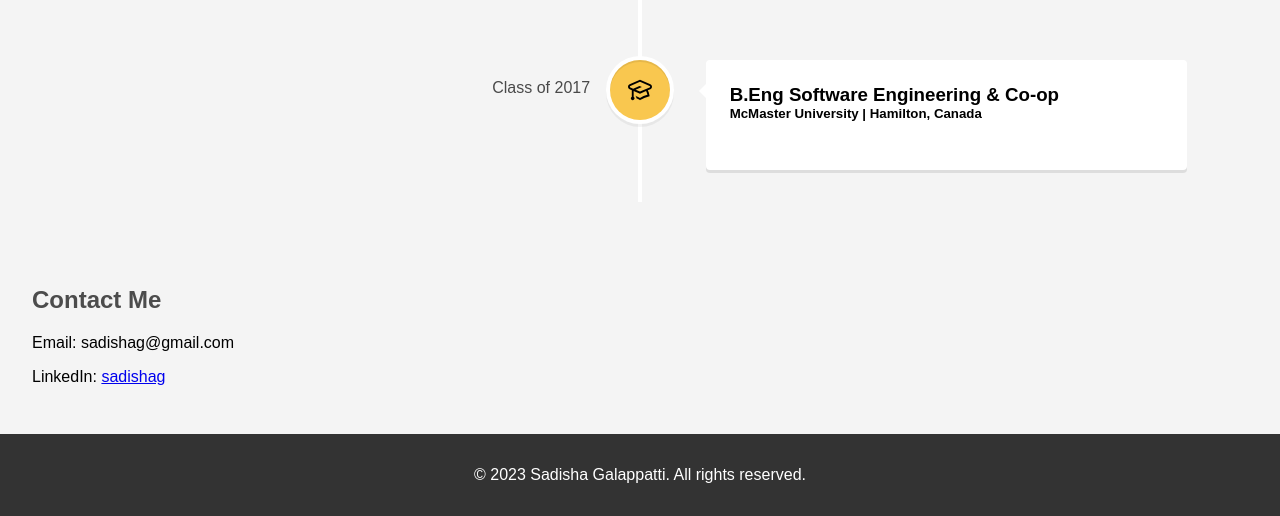
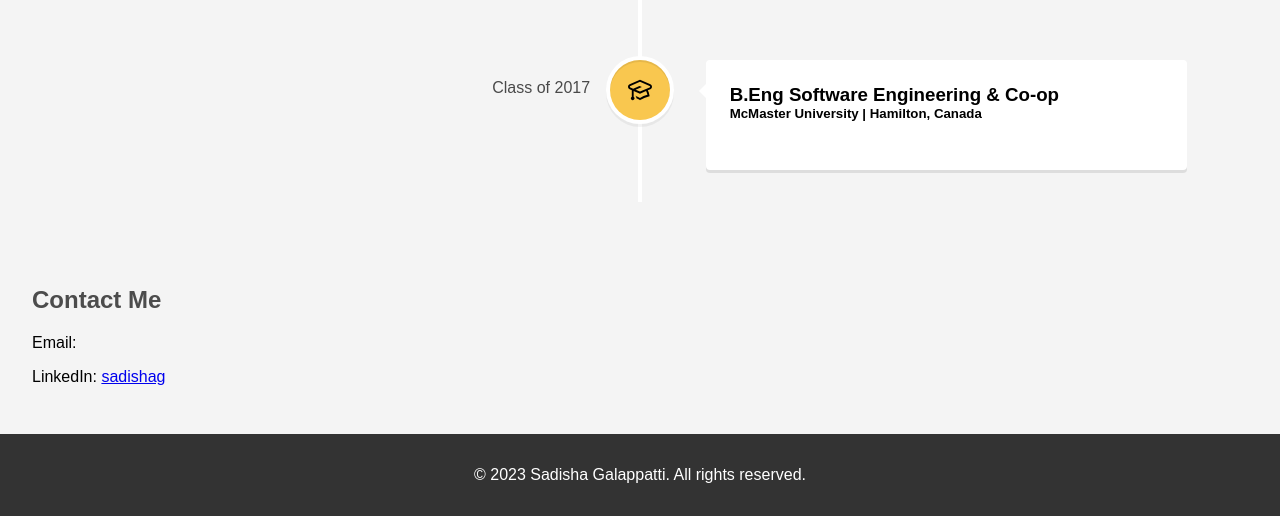
Before and after one commit to sadishag/dev-sadishagalappatti-site, a React (Vite) app: page / in a window 1280 px wide. Shown: the part 2388-2904 px from the top of the page. Built offline with nearby package versions, Linux system fonts and the light colour scheme.

Commit message:
removing email

```diff
--- a/src/components/Section/Section.jsx
+++ b/src/components/Section/Section.jsx
@@ -12,7 +12,7 @@ const Section = () => {
       <Timeline timelineElements={timelineElements} />
       <section id="contact">
         <h2>Contact Me</h2>
-        <p>Email: sadishag@gmail.com</p>
+        <p>Email: </p>
         <p>
           LinkedIn:{" "}
           <a
--- a/vite.config.js
+++ b/vite.config.js
@@ -5,5 +5,5 @@ import svgr from "vite-plugin-svgr";
 // https://vitejs.dev/config/
 export default defineConfig({
   plugins: [svgr(), react()],
-  base: "/test-site",
+  base: "/test-site/",
 });
```
